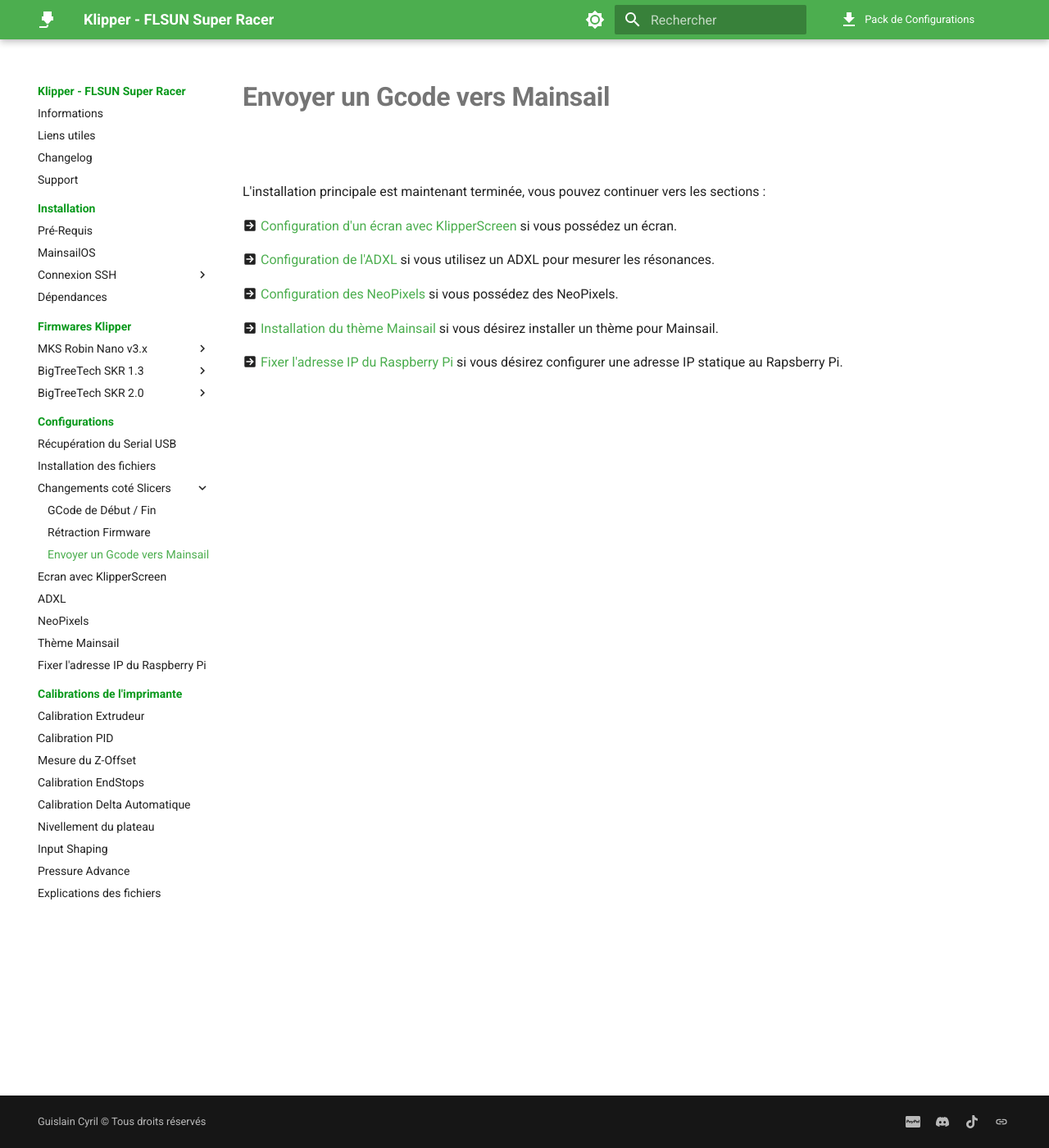
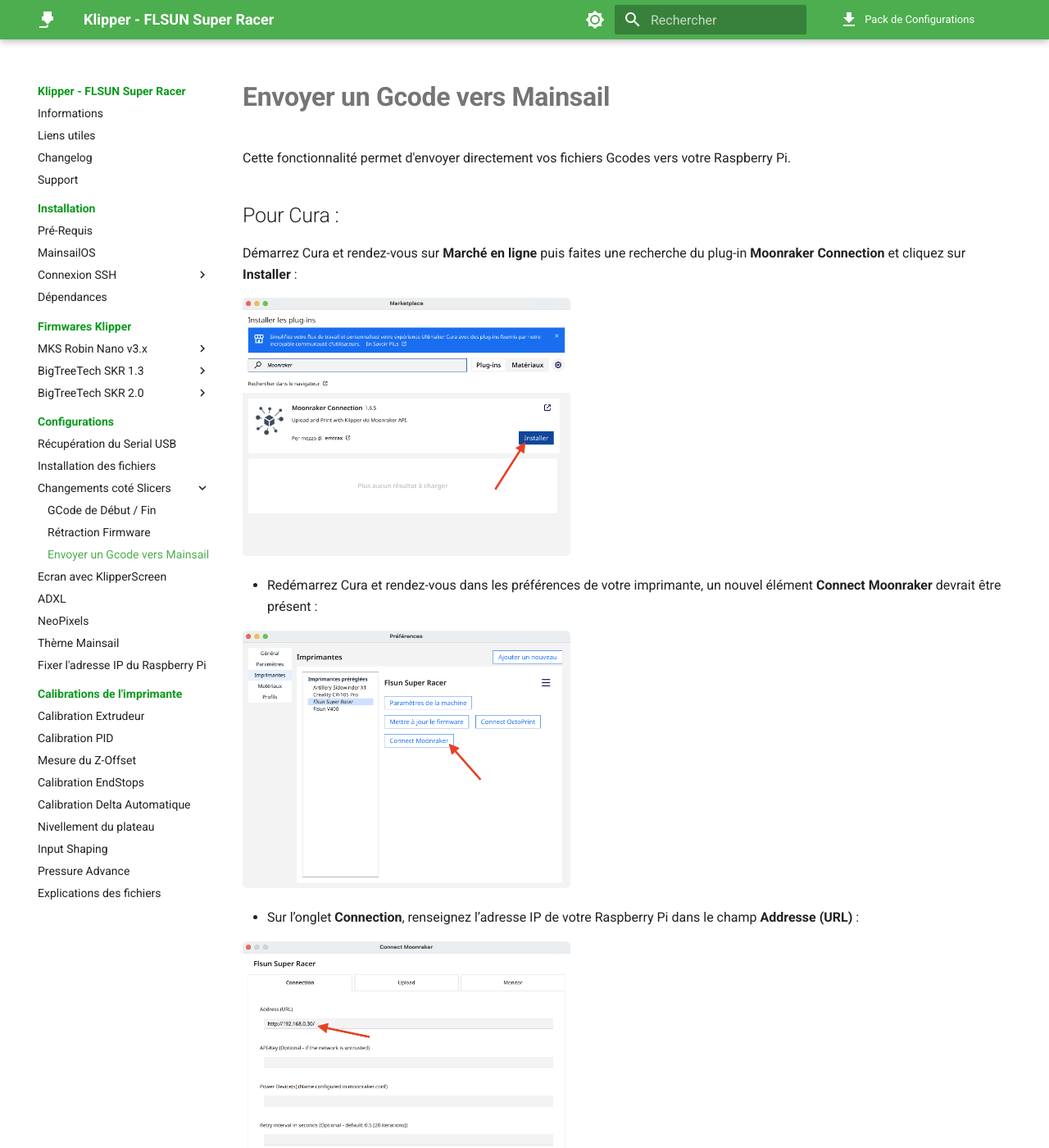
Before and after one commit to Guilouz/test, an MkDocs documentation site: the page built from docs/configurations/envoi-gcode-mainsail.md, in a window 1280 px wide and 1400 px high. Shown: the whole window at 82% size. Built offline with MkDocs 1.6.1 and Material for MkDocs 9.7.7, drawn with Linux system fonts in a browser that asks for light colours; emoji names are drawn with the system emoji font; comment, search, counter and statistics services are not loaded; some of the changed text lies outside the part shown.

Commit message:
Update envoi-gcode-mainsail.md

```diff
--- a/docs/configurations/envoi-gcode-mainsail.md
+++ b/docs/configurations/envoi-gcode-mainsail.md
@@ -4,6 +4,42 @@
 ---
 
 # Envoyer un Gcode vers Mainsail
+
+Cette fonctionnalité permet d'envoyer directement vos fichiers Gcodes vers votre Raspberry Pi.
+
+
+## Pour Cura :
+
+Démarrez Cura et rendez-vous sur **Marché en ligne** puis faites une recherche du plug-in **Moonraker Connection** et cliquez sur **Installer** :
+
+![Moonraker Connection](../assets/img/configurations/moonraker-connection-1.png){ width="400" }
+
+- Redémarrez Cura et rendez-vous dans les préférences de votre imprimante, un nouvel élément **Connect Moonraker** devrait être présent :
+
+![Moonraker Connection](../assets/img/configurations/moonraker-connection-2.png){ width="400" }
+
+- Sur l’onglet **Connection**, renseignez l’adresse IP de votre Raspberry Pi dans le champ **Addresse (URL)** :
+
+![Moonraker Connection](../assets/img/configurations/moonraker-connection-3.png){ width="400" }
+
+{==
+
+:warning: Il est important de préciser **http://** devant votre adresse IP.
+
+==}
+
+- Sur l’onglet **Upload**, cochez la case **UFP with Thumbnail** :
+
+![Moonraker Connection](../assets/img/configurations/moonraker-connection-4.png){ width="400" }
+
+- Une fois votre modèle slicé, une nouvelle option d’export apparaît en cliquant sur la flèche vers le bas :
+
+![Moonraker Connection](../assets/img/configurations/moonraker-connection-5.png){ width="200" }
+
+- Cette fonctionnalité enverra votre fichier Gcode sur votre Raspberry Pi et il sera directement visible sur Mainsail ou KlipperScreen, prêt à être imprimé.
+
+
+## Pour PrusaSlicer :
 
 
 
```
